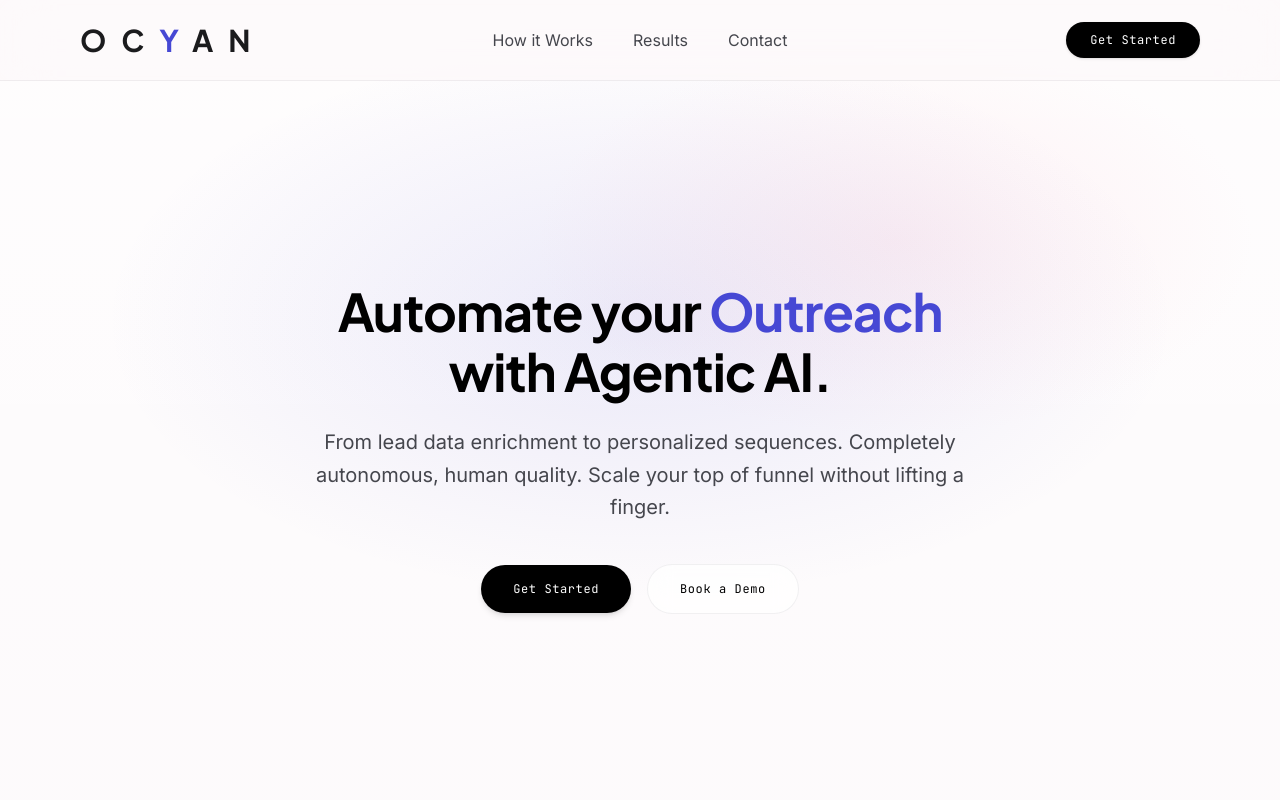
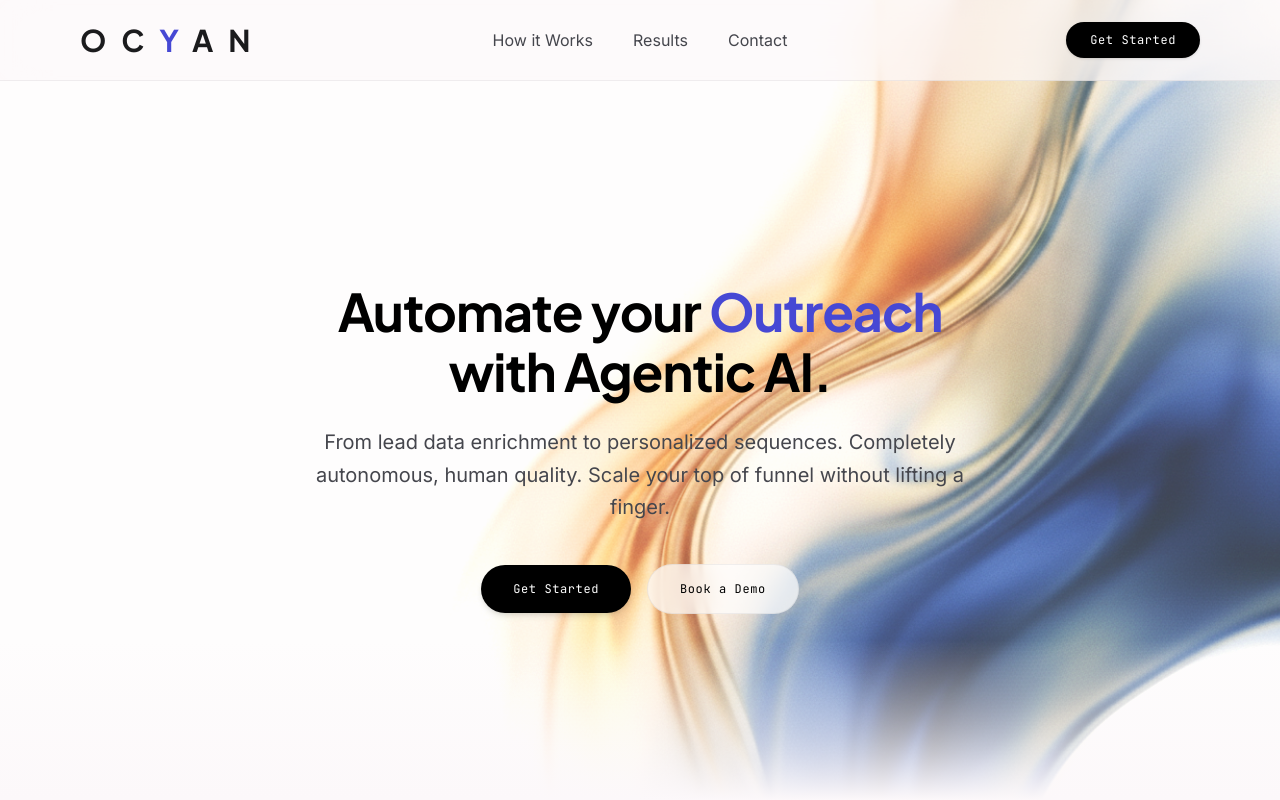
Before and after one commit to Shisir-Rijal/OCYAN, a Next.js app: page / in a window 1280 px wide. Shown: the top 800 px of the page. Built offline with nearby package versions, Linux system fonts and the light colour scheme.

Commit message:
add bg hero

```diff
--- a/src/app/page.tsx
+++ b/src/app/page.tsx
@@ -76,8 +76,21 @@ function Navbar() {
 
 function HeroSection() {
   return (
-    <section className="hero-halo relative flex min-h-screen flex-col items-center justify-center overflow-hidden pb-16 pt-28 sm:pt-40">
-      <div className="mx-auto flex max-w-[1280px] flex-col items-center gap-5 px-6 text-center sm:gap-6 lg:px-20">
+    <section className="relative flex min-h-screen flex-col items-center justify-center overflow-hidden pb-16 pt-28 sm:pt-40">
+      {/* Background image */}
+      <Image
+        src="/assets/hero-bg.png"
+        alt=""
+        fill
+        priority
+        sizes="100vw"
+        quality={95}
+        className="pointer-events-none object-cover"
+        style={{ filter: "saturate(1) brightness(1.08)", opacity: 0.75 }}
+      />
+      {/* Soft white fade at bottom */}
+      <div className="pointer-events-none absolute inset-x-0 bottom-0 z-10 h-40 bg-gradient-to-t from-page to-transparent" />
+      <div className="relative z-20 mx-auto flex max-w-[1280px] flex-col items-center gap-5 px-6 text-center sm:gap-6 lg:px-20">
         <h1 className="font-display text-[32px] font-bold leading-[1.15] tracking-[-0.02em] text-black sm:text-[40px] lg:text-[52px]">
           Automate your <span className="text-accent">Outreach</span>
           <br className="hidden sm:block" />
@@ -246,8 +259,17 @@ function SelfImprovingSection() {
 
 function CTASection() {
   return (
-    <section className="hero-halo relative border-t border-border py-20 sm:py-28">
-      <div className="mx-auto flex max-w-[800px] flex-col items-center gap-5 px-6 text-center sm:gap-6">
+    <section className="relative border-t border-border py-20 sm:py-28">
+      <Image
+        src="/assets/hero-bg.png"
+        alt=""
+        fill
+        sizes="100vw"
+        quality={95}
+        className="pointer-events-none object-cover"
+        style={{ filter: "saturate(1) brightness(1.1)", opacity: 0.75 }}
+      />
+      <div className="relative z-10 mx-auto flex max-w-[800px] flex-col items-center gap-5 px-6 text-center sm:gap-6">
         <h2 className="font-display text-[28px] font-bold leading-tight tracking-tight text-ink sm:text-[40px] lg:text-[48px]">
           Ready to put your outreach on <span className="text-accent">autopilot</span>?
         </h2>
@@ -259,6 +281,7 @@ function CTASection() {
         </PillButton>
       </div>
     </section>
+
   );
 }
 
@@ -378,7 +401,7 @@ export default function Home() {
         <HeroSection />
         <AutonomousIntelligenceSection />
         <PersonalizationSection />
-        <TestimonialSection />
+        {/* <TestimonialSection /> — pending legal review */}
         <div id="how-it-works">
           <HandsOffExecution />
         </div>
```
Also changed, not shown: public/assets/hero-bg.png (added), 1 other file (tests, documents, lock files or other folders).
